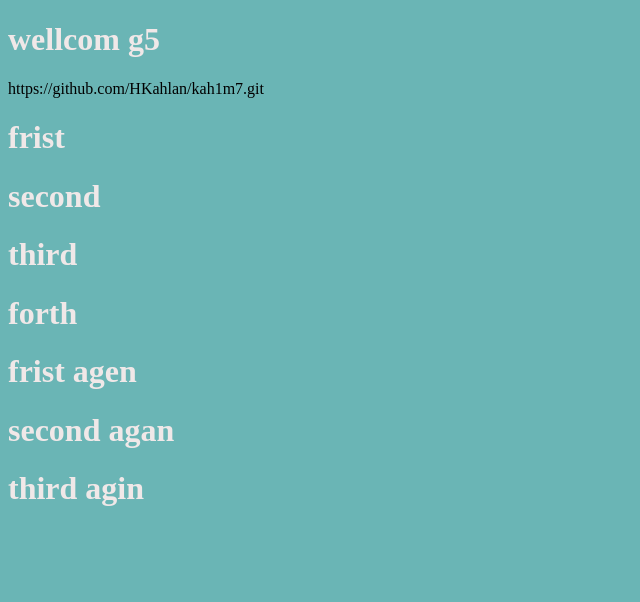
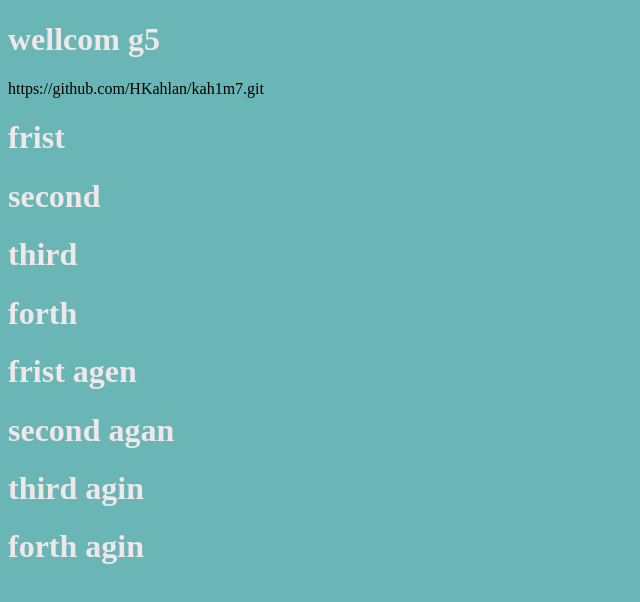
Before and after one commit to HKahlan/kah1m7, a plain HTML site: page index.html in a window 1280 px wide. Shown: the whole page, without its empty margins (0-640 px from the left). Drawn offline with Linux system fonts and the light colour scheme.

Commit message:
forth agen master

```diff
--- a/index.html
+++ b/index.html
@@ -16,5 +16,6 @@
     <h1>frist agen</h1>
     <h1>second agan</h1>
     <h1>third agin </h1>
+    <h1>forth agin</h1>
 </body>
 </html>
```
